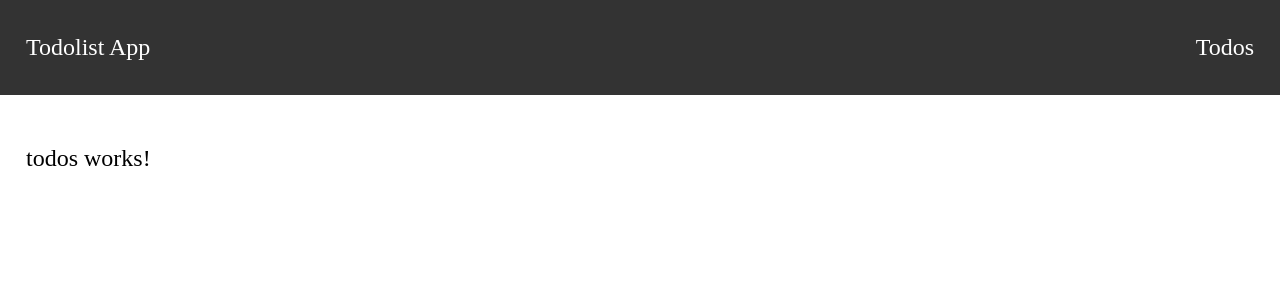
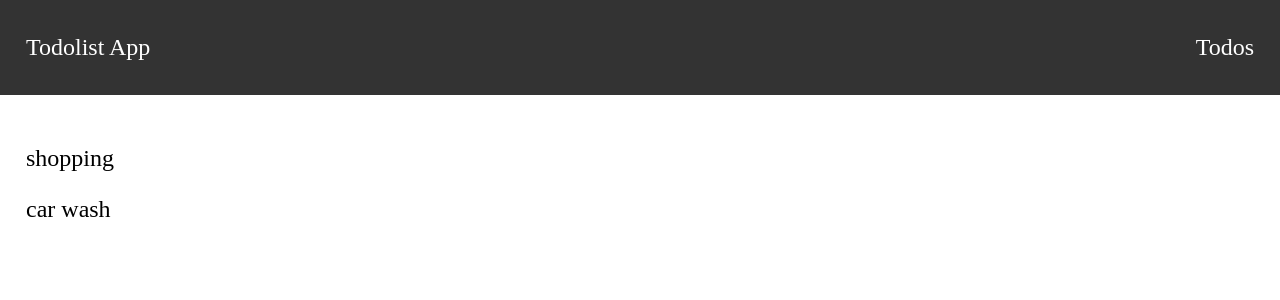
Before and after one commit to devmanoshri/Todolist, an Angular app: page /todos in a window 1280 px wide. Shown: the top 300 px of the page. Built offline with nearby package versions, Linux system fonts and the light colour scheme.

Commit message:
add services

```diff
--- a/src/app/app.config.ts
+++ b/src/app/app.config.ts
@@ -2,7 +2,11 @@ import { ApplicationConfig, provideZoneChangeDetection } from '@angular/core';
 import { provideRouter } from '@angular/router';
 
 import { routes } from './app.routes';
+import { provideHttpClient } from '@angular/common/http';
 
 export const appConfig: ApplicationConfig = {
-  providers: [provideZoneChangeDetection({ eventCoalescing: true }), provideRouter(routes)]
+  providers: [
+    provideHttpClient(),
+    provideZoneChangeDetection({ eventCoalescing: true }), provideRouter(routes)
+  ]
 };
--- a/src/app/components/header/header.component.scss
+++ b/src/app/components/header/header.component.scss
@@ -11,7 +11,7 @@ header {
         justify-content: space-between;
         align-items: center;
 
-        span {
+        >span {
             &:hover {
                 text-decoration: underline;
                 color: antiquewhite;
--- /dev/null
+++ b/src/app/components/todo-items/todo-items.component.html
@@ -0,0 +1 @@
+<p>todo-items works!</p>
--- /dev/null
+++ b/src/app/model/todo.type.ts
@@ -0,0 +1,6 @@
+export type Todo = {
+    userId: number;
+    completed: boolean;
+    title: string;
+    id: number;
+}
--- /dev/null
+++ b/src/app/services/todos.service.ts
@@ -0,0 +1,27 @@
+import { inject, Injectable } from '@angular/core';
+import { Todo } from '../model/todo.type';
+import { HttpClient } from '@angular/common/http';
+
+@Injectable({
+  providedIn: 'root'
+})
+export class TodosService {
+  http = inject(HttpClient);
+
+  todoItemData: Array<Todo> = [
+    {
+      userId: 1,
+      completed: false,
+      title: 'shopping',
+      id: 0
+    },
+    {
+      userId: 1,
+      completed: false,
+      title: 'car wash',
+      id: 1
+    }
+  ];
+
+
+}
--- a/src/app/todos/todos.component.html
+++ b/src/app/todos/todos.component.html
@@ -1 +1,3 @@
-<p>todos works!</p>
+@for (todo of todoItems(); track todo.id) {
+<p>{{todo.title}}</p>
+}
--- a/src/app/todos/todos.component.ts
+++ b/src/app/todos/todos.component.ts
@@ -1,4 +1,6 @@
-import { Component } from '@angular/core';
+import { Component, inject, OnInit, signal } from '@angular/core';
+import { TodosService } from '../services/todos.service';
+import { Todo } from '../model/todo.type';
 
 @Component({
   selector: 'app-todos',
@@ -6,6 +8,12 @@ import { Component } from '@angular/core';
   templateUrl: './todos.component.html',
   styleUrl: './todos.component.scss'
 })
-export class TodosComponent {
+export class TodosComponent implements OnInit {
+  todosService = inject(TodosService);
+  todoItems = signal<Array<Todo>>([]);
+
+  ngOnInit(): void {
+    this.todoItems.set(this.todosService.todoItemData);
+  }
 
 }
```
Also changed, not shown: src/app/components/todo-items/todo-items.component.ts (added, +11 -0 lines), src/app/components/todo-items/todo-items.component.scss (added), 2 other files (tests, documents, lock files or other folders).
